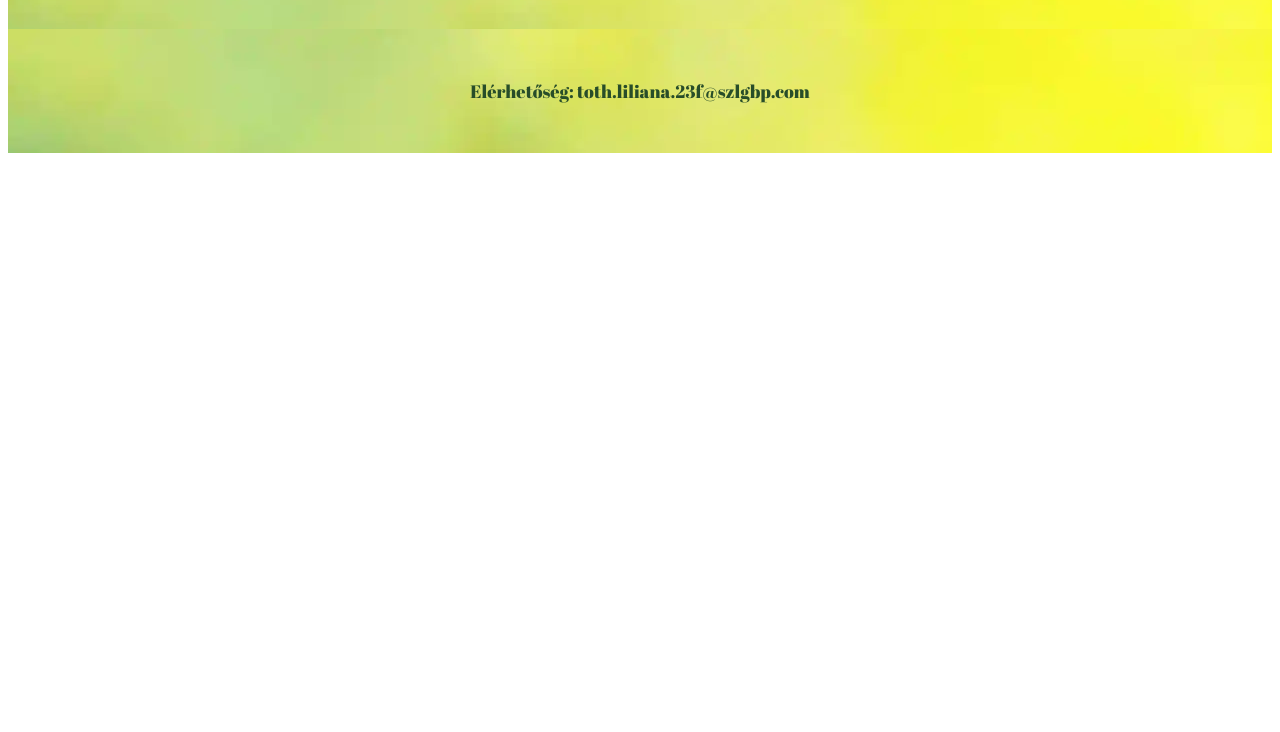
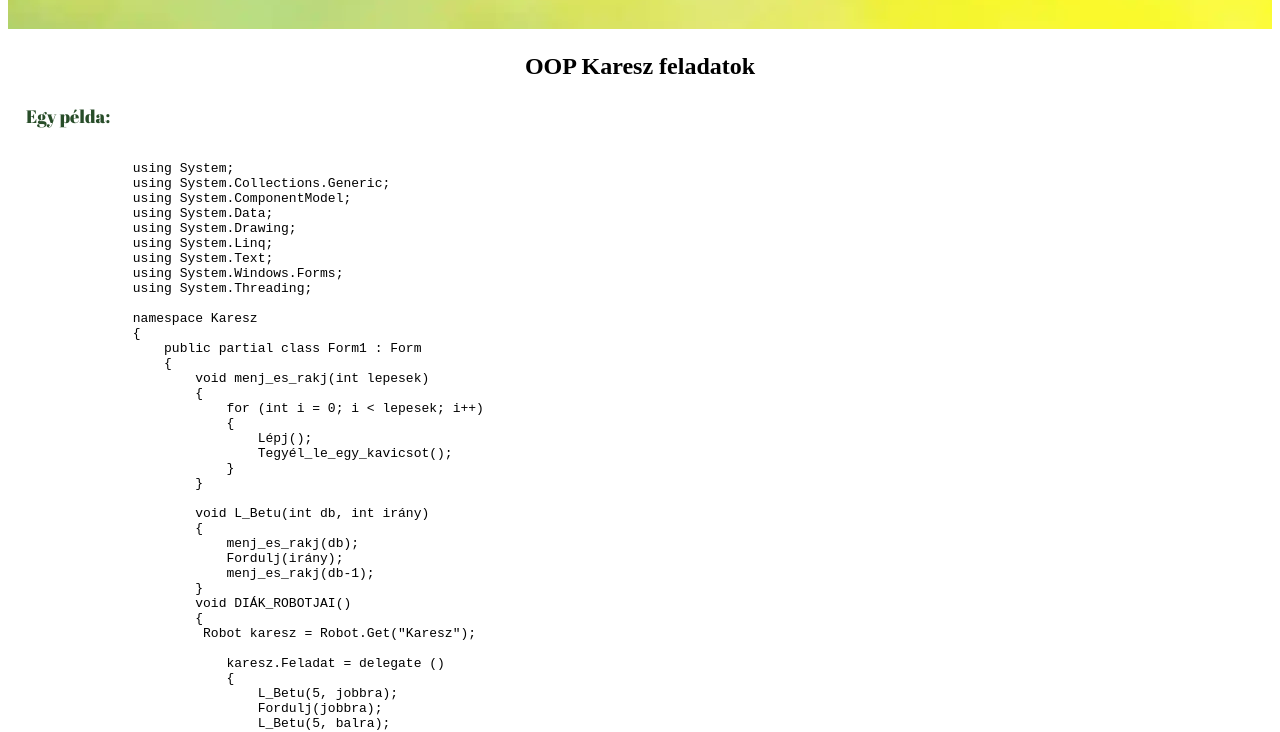
Before and after one commit to lilianatoth/portfolio, a plain HTML site: page OOPkaresz.html in a window 1280 px wide. Shown: the part 67-799 px from the top of the page. Drawn offline with Linux system fonts and the light colour scheme.

Commit message:
kzrdltfégoip

```diff
--- a/OOPkaresz.html
+++ b/OOPkaresz.html
@@ -22,7 +22,58 @@
         </nav>
     </header>
     <main>
+        <h2>OOP Karesz feladatok</h2>
 
+        <h3>Egy példa:</h3>
+        <pre>
+            <code>
+                using System;
+                using System.Collections.Generic;
+                using System.ComponentModel;
+                using System.Data;
+                using System.Drawing;
+                using System.Linq;
+                using System.Text;
+                using System.Windows.Forms;
+                using System.Threading;
+
+                namespace Karesz
+                {
+                    public partial class Form1 : Form
+                    {
+                        void menj_es_rakj(int lepesek)
+                        {
+                            for (int i = 0; i < lepesek; i++)
+                            {
+                                Lépj();
+                                Tegyél_le_egy_kavicsot();
+                            }
+                        }
+
+                        void L_Betu(int db, int irány)
+                        {
+                            menj_es_rakj(db);
+                            Fordulj(irány);
+                            menj_es_rakj(db-1);
+                        }
+                        void DIÁK_ROBOTJAI()
+                        {
+                         Robot karesz = Robot.Get("Karesz");
+
+                            karesz.Feladat = delegate ()
+                            {
+                                L_Betu(5, jobbra);
+                                Fordulj(jobbra);
+                                L_Betu(5, balra);
+                            };
+                        }
+                    }
+                }
+            </code>
+        </pre>
+
+        <h2>Maga a pálya így néz ki:</h2>
+        <img src="./images/palya29.png" alt="">
     </main>
     <footer>
         <h3>Elérhetőség: <a href="mailto:toth.liliana.23f@szlgbp.com">toth.liliana.23f@szlgbp.com</a></h3>
```
Also changed, not shown: index.html (+17 -2 lines), suliban.html (+0 -14 lines), style.css (line endings or trailing spaces).
